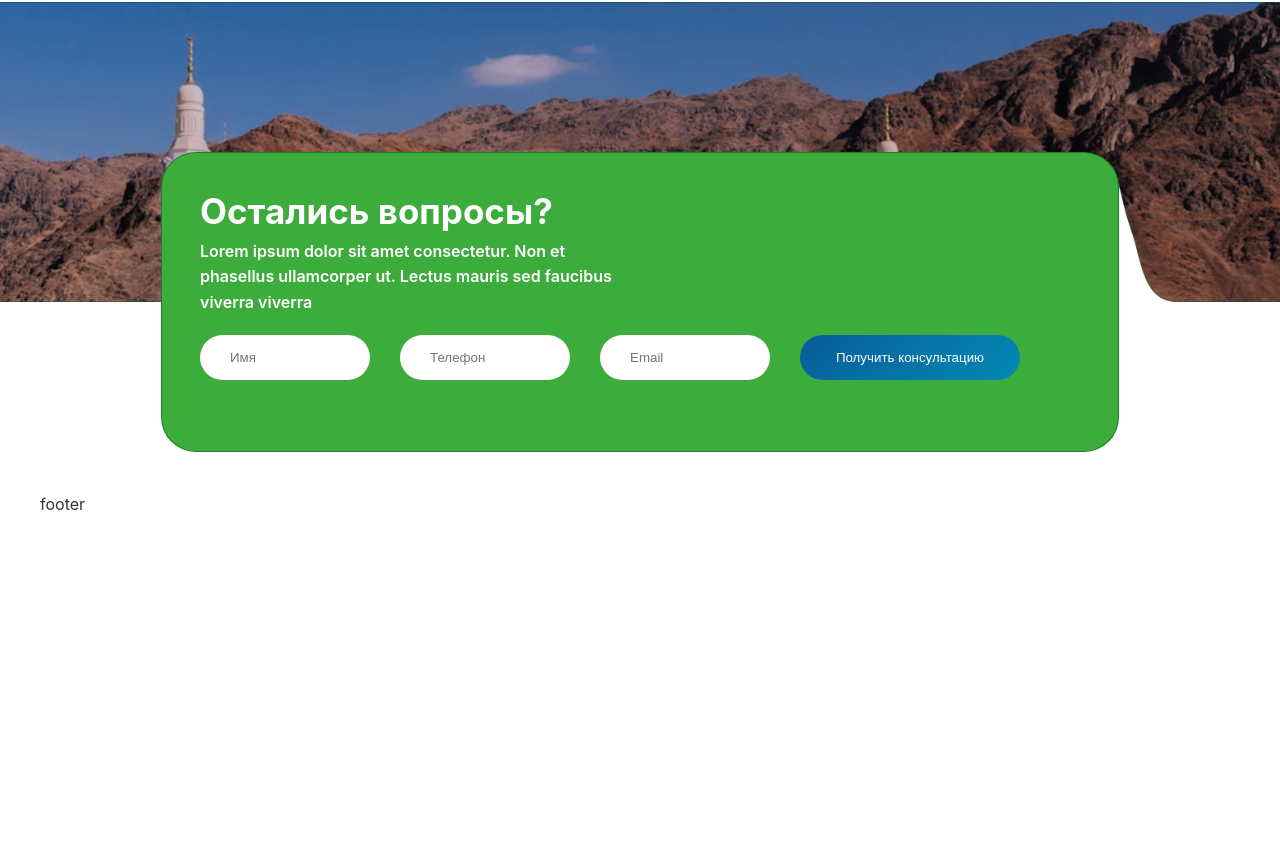
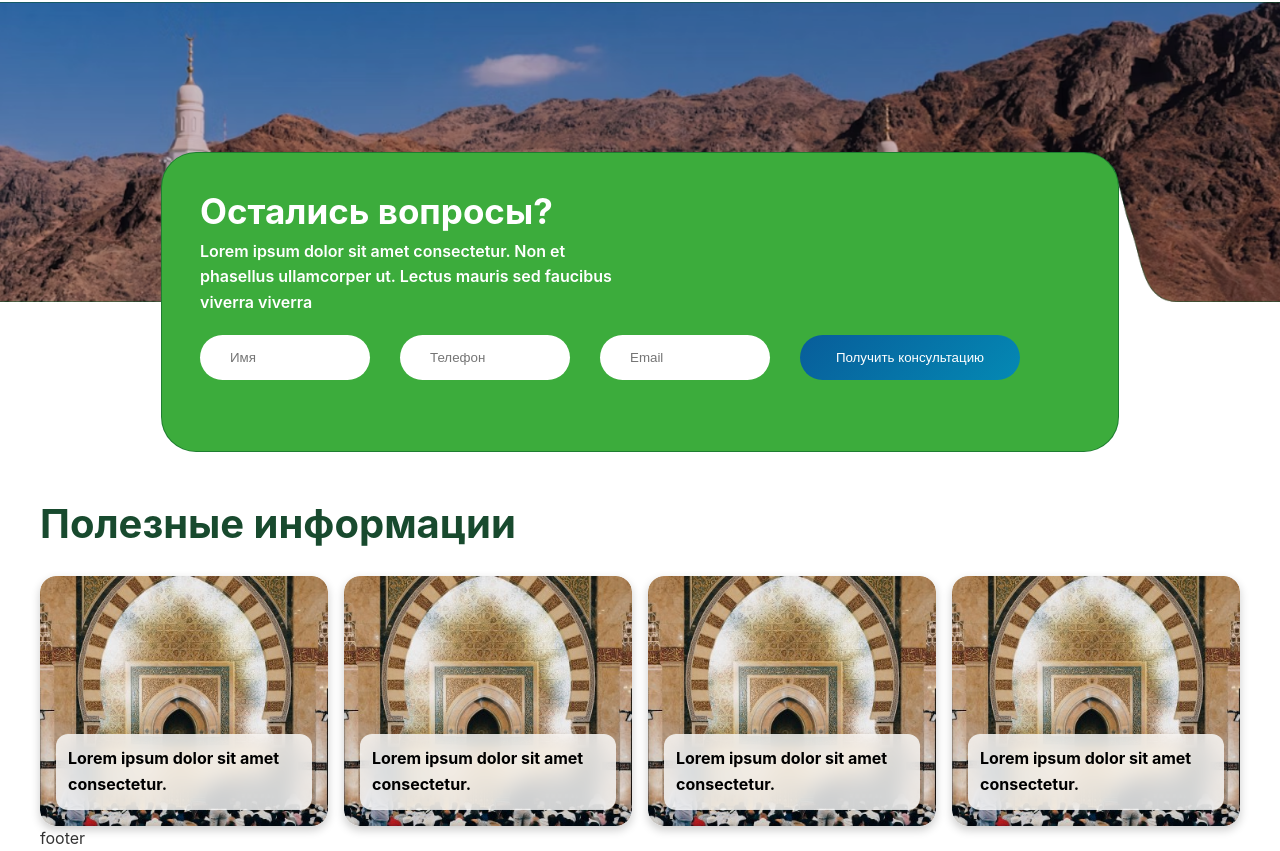
Before and after one commit to rahmanovdev/Lider-Umrah, a Next.js app: page / in a window 1280 px wide. Shown: the part 1604-2455 px from the top of the page. Before the commit the page ends 2121 px from the top, so only its background shows below. Built offline with nearby package versions, Linux system fonts and the light colour scheme; no server answers.

Commit message:
info block is done

```diff
--- a/src/components/pages/home/InformationSection/InformationSection.module.scss
+++ b/src/components/pages/home/InformationSection/InformationSection.module.scss
@@ -0,0 +1,53 @@
+.Main {
+    .content {
+        h1 {
+            color: rgb(24, 74, 46);
+            font-size: 40px;
+            font-weight: 700;
+        }
+
+        .main_card {
+            display: flex;
+            justify-content: space-between;
+            align-items: center;
+            margin-top: 20px;
+        }
+
+        .card {
+            position: relative;
+            width: 288px;
+            border-radius: 16px;
+            overflow: hidden;
+            box-shadow: 0 4px 10px rgba(0, 0, 0, 0.2);
+        }
+
+        .imageWrapper {
+            width: 100%;
+            height: 250px;
+        }
+
+        .image {
+            width: 100%;
+            height: 100%;
+            object-fit: cover;
+            border-radius: 16px;
+        }
+
+        .textOverlay {
+            position: absolute;
+            bottom: 16px;
+            left: 16px;
+            right: 16px;
+            background: rgba(255, 255, 255, 0.8);
+            backdrop-filter: blur(10px);
+            padding: 12px;
+            border-radius: 12px;
+        }
+
+        .text {
+            color: black;
+            font-weight: bold;
+            font-size: 16px;
+        }
+    }
+}
--- a/src/components/pages/home/InformationSection/InformationSection.tsx
+++ b/src/components/pages/home/InformationSection/InformationSection.tsx
@@ -1,7 +1,63 @@
 import React from "react";
+import scss from "./InformationSection.module.scss";
+import infoImg from "../../../../../public/assets/info_img/test img.jpeg"
+import Image from "next/image";
 
 const InformationSection = () => {
-  return <div></div>;
+  return (
+    <section className={scss.Main}>
+      <div className="container">
+        <div className={scss.content}>
+          <h1>Полезные информации</h1>
+          <div className={scss.main_card}>
+            <div className={scss.card}>
+              <div className={scss.imageWrapper}>
+                <Image src={infoImg} alt="Card Image" className={scss.image} width={700} height={300}/>
+              </div>
+              <div className={scss.textOverlay}>
+                <p className={scss.text}>
+                  Lorem ipsum dolor sit amet consectetur.
+                </p>
+              </div>
+            </div>
+
+            <div className={scss.card}>
+              <div className={scss.imageWrapper}>
+              <Image src={infoImg} alt="Card Image" className={scss.image} width={700} height={300}/>
+              </div>
+              <div className={scss.textOverlay}>
+                <p className={scss.text}>
+                  Lorem ipsum dolor sit amet consectetur.
+                </p>
+              </div>
+            </div>
+
+            <div className={scss.card}>
+              <div className={scss.imageWrapper}>
+              <Image src={infoImg} alt="Card Image" className={scss.image} width={700} height={300}/>
+              </div>
+              <div className={scss.textOverlay}>
+                <p className={scss.text}>
+                  Lorem ipsum dolor sit amet consectetur.
+                </p>
+              </div>
+            </div>
+
+            <div className={scss.card}>
+              <div className={scss.imageWrapper}>
+              <Image src={infoImg} alt="Card Image" className={scss.image} width={700} height={300}/>
+              </div>
+              <div className={scss.textOverlay}>
+                <p className={scss.text}>
+                  Lorem ipsum dolor sit amet consectetur.
+                </p>
+              </div>
+            </div>
+          </div>
+        </div>
+      </div>
+    </section>
+  );
 };
 
 export default InformationSection;
```
Also changed, not shown: public/assets/info_img/test img.jpeg (added).
